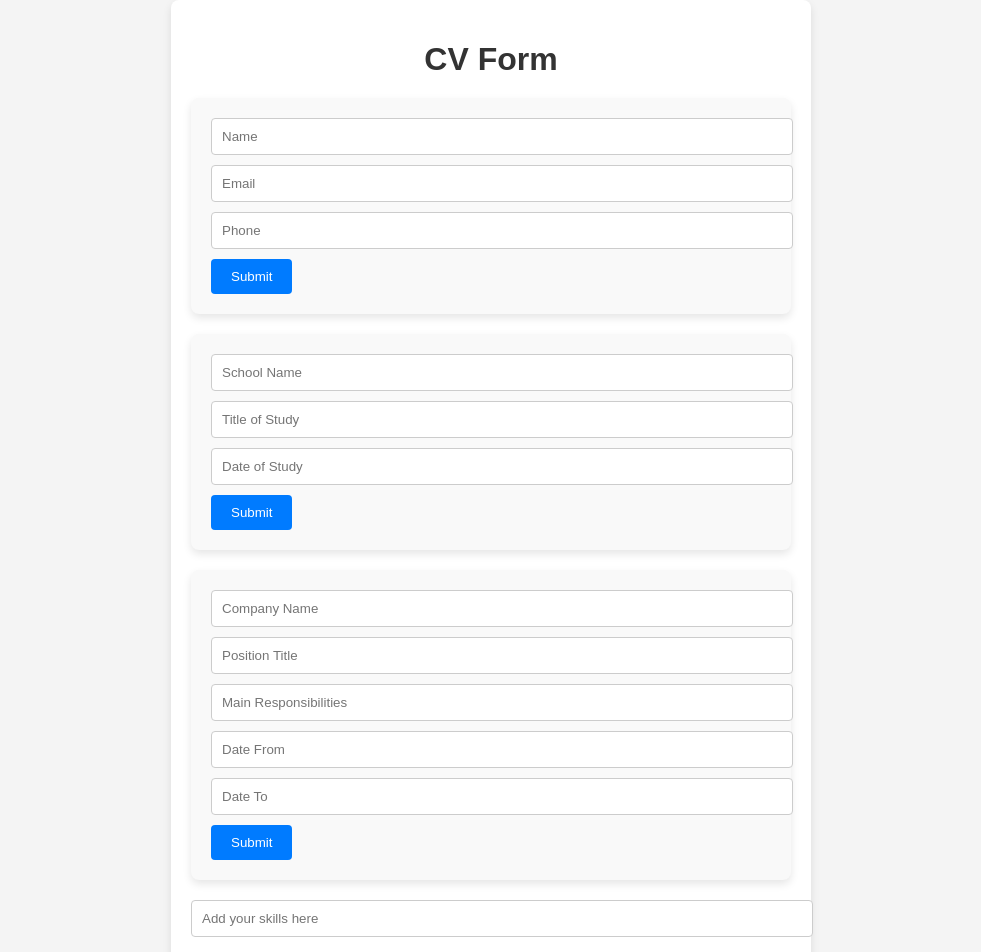
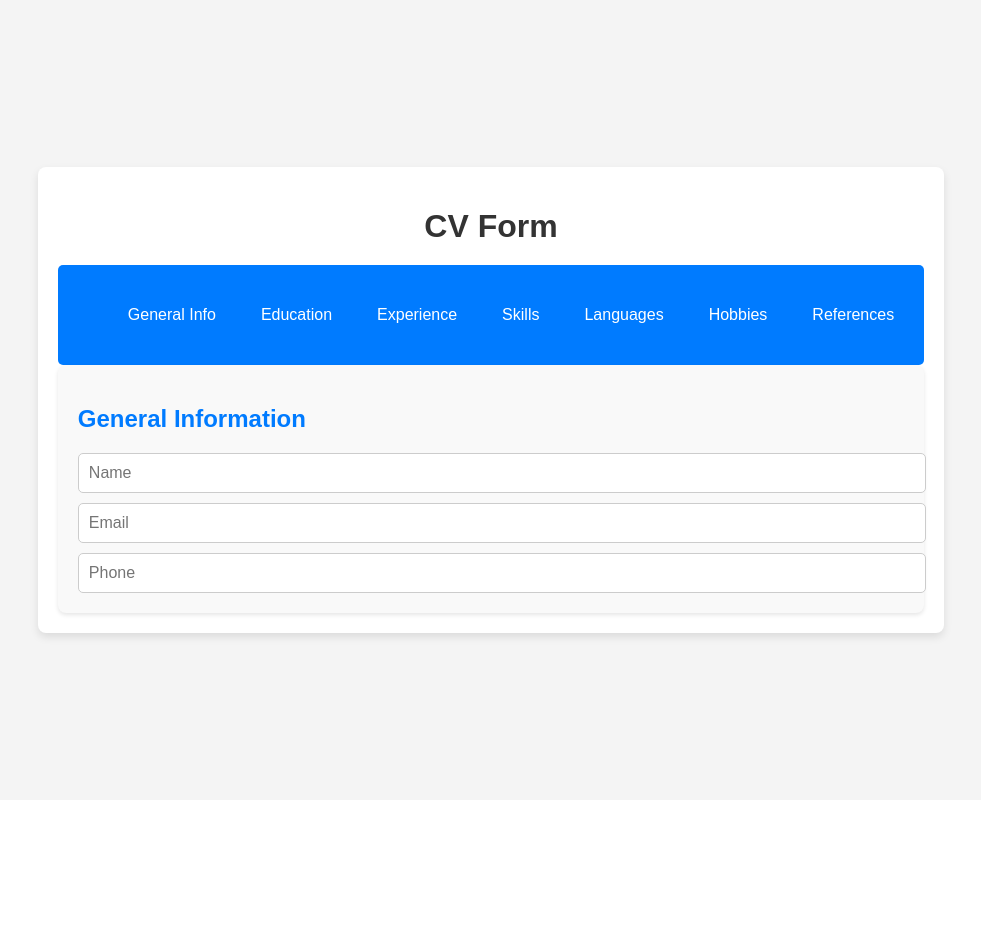
Before and after one commit to Bakar12/CV-Application, a React (Create React App) app: page / in a window 1280 px wide. Shown: the top 952 px of the page, without its empty margins (149-1130 px from the left). After the commit the page ends 800 px from the top, so only its background shows below. Built offline with nearby package versions, Linux system fonts and the light colour scheme.

Commit message:
Adding Minor improvements and Navbar

```diff
--- a/src/components/CVForm.js
+++ b/src/components/CVForm.js
@@ -1,6 +1,5 @@
-import { Document, Packer, Paragraph, TextRun } from 'docx';
-import { saveAs } from 'file-saver';
-import { useState } from 'react';
+import React, { useState } from 'react';
+import Navbar from './Navbar';
 import GeneralInfo from './GeneralInfo';
 import EducationalExperience from './EducationalExperience';
 import PracticalExperience from './PracticalExperience';
@@ -11,103 +10,36 @@ import References from './References';
 import '../styles/CVForm.css';
 
 const CVForm = () => {
-    const [generalInfo, setGeneralInfo] = useState({
-        name: '',
-        email: '',
-        phone: ''
-    });
+    const [currentSection, setCurrentSection] = useState('general');
 
-    const [education, setEducation] = useState([]);
-    const [experience, setExperience] = useState([]);
-    const [skills, setSkills] = useState('');
-    const [languages, setLanguages] = useState('');
-    const [hobbies, setHobbies] = useState('');
-    const [references, setReferences] = useState('');
-
-    // Generate and Download Word Document
-    const downloadWordDocument = async () => {
-        const doc = new Document({
-            sections: [
-                {
-                    children: [
-                        new Paragraph({
-                            children: [
-                                new TextRun({
-                                    text: "Curriculum Vitae",
-                                    bold: true,
-                                    size: 28,
-                                    break: 2
-                                })
-                            ]
-                        }),
-                        new Paragraph(`Name: ${generalInfo.name}`),
-                        new Paragraph(`Email: ${generalInfo.email}`),
-                        new Paragraph(`Phone: ${generalInfo.phone}`),
-
-                        new Paragraph({
-                            text: 'Educational Experience',
-                            heading: 'Heading1',
-                            break: 1
-                        }),
-                        ...education.map(edu => new Paragraph(`${edu.school}, ${edu.title}, ${edu.date}`)),
-
-                        new Paragraph({
-                            text: 'Practical Experience',
-                            heading: 'Heading1',
-                            break: 1
-                        }),
-                        ...experience.map(exp => new Paragraph(`${exp.company}, ${exp.position}, ${exp.dateFrom} - ${exp.dateTo}`)),
-
-                        new Paragraph({
-                            text: 'Skills',
-                            heading: 'Heading1',
-                            break: 1
-                        }),
-                        new Paragraph(skills),
-
-                        new Paragraph({
-                            text: 'Languages',
-                            heading: 'Heading1',
-                            break: 1
-                        }),
-                        new Paragraph(languages),
-
-                        new Paragraph({
-                            text: 'Hobbies',
-                            heading: 'Heading1',
-                            break: 1
-                        }),
-                        new Paragraph(hobbies),
-
-                        new Paragraph({
-                            text: 'References',
-                            heading: 'Heading1',
-                            break: 1
-                        }),
-                        new Paragraph(references)
-                    ]
-                }
-            ]
-        });
-
-        const buffer = await Packer.toBlob(doc);
-        saveAs(buffer, 'CV.docx');
+    const renderSection = () => {
+        switch (currentSection) {
+            case 'general':
+                return <GeneralInfo />;
+            case 'education':
+                return <EducationalExperience />;
+            case 'experience':
+                return <PracticalExperience />;
+            case 'skills':
+                return <Skills />;
+            case 'languages':
+                return <Languages />;
+            case 'hobbies':
+                return <Hobbies />;
+            case 'references':
+                return <References />;
+            default:
+                return <GeneralInfo />;
+        }
     };
 
     return (
         <div className="cv-form">
             <h1>CV Form</h1>
-            <GeneralInfo onChange={setGeneralInfo} />
-            <EducationalExperience onChange={setEducation} />
-            <PracticalExperience onChange={setExperience} />
-
-            {/* Optional Sections */}
-            <Skills onChange={setSkills} />
-            <Languages onChange={setLanguages} />
-            <Hobbies onChange={setHobbies} />
-            <References onChange={setReferences} />
-
-            <button onClick={downloadWordDocument}>Download as Word</button>
+            <Navbar onSectionChange={setCurrentSection} />
+            <div className="form-section">
+                {renderSection()}
+            </div>
         </div>
     );
 };
--- a/src/components/GeneralInfo.js
+++ b/src/components/GeneralInfo.js
@@ -2,7 +2,6 @@ import React, { useState } from 'react';
 import '../styles/GeneralInfo.css';
 
 const GeneralInfo = () => {
-    const [isEditing, setIsEditing] = useState(true);
     const [info, setInfo] = useState({ name: '', email: '', phone: '' });
 
     const handleChange = (e) => {
@@ -10,33 +9,30 @@ const GeneralInfo = () => {
         setInfo({ ...info, [name]: value });
     };
 
-    const handleSubmit = () => {
-        if (!info.name || !info.email || !info.phone) {
-            alert('All fields must be filled out');
-            return;
-        }
-        setIsEditing(false);
-    };
-
-    const handleEdit = () => setIsEditing(true);
-
     return (
         <div className="general-info">
-            {isEditing ? (
-                <div>
-                    <input name="name" value={info.name} onChange={handleChange} placeholder="Name" />
-                    <input name="email" value={info.email} onChange={handleChange} placeholder="Email" />
-                    <input name="phone" value={info.phone} onChange={handleChange} placeholder="Phone" />
-                    <button onClick={handleSubmit}>Submit</button>
-                </div>
-            ) : (
-                <div>
-                    <p>Name: {info.name}</p>
-                    <p>Email: {info.email}</p>
-                    <p>Phone: {info.phone}</p>
-                    <button onClick={handleEdit}>Edit</button>
-                </div>
-            )}
+            <h2>General Information</h2>
+            <input
+                type="text"
+                name="name"
+                value={info.name}
+                onChange={handleChange}
+                placeholder="Name"
+            />
+            <input
+                type="email"
+                name="email"
+                value={info.email}
+                onChange={handleChange}
+                placeholder="Email"
+            />
+            <input
+                type="text"
+                name="phone"
+                value={info.phone}
+                onChange={handleChange}
+                placeholder="Phone"
+            />
         </div>
     );
 };
--- /dev/null
+++ b/src/components/Navbar.js
@@ -0,0 +1,20 @@
+import React from 'react';
+import '../styles/Navbar.css';
+
+const Navbar = ({ onSectionChange }) => {
+    return (
+        <nav className="navbar">
+            <ul>
+                <li onClick={() => onSectionChange('general')}>General Info</li>
+                <li onClick={() => onSectionChange('education')}>Education</li>
+                <li onClick={() => onSectionChange('experience')}>Experience</li>
+                <li onClick={() => onSectionChange('skills')}>Skills</li>
+                <li onClick={() => onSectionChange('languages')}>Languages</li>
+                <li onClick={() => onSectionChange('hobbies')}>Hobbies</li>
+                <li onClick={() => onSectionChange('references')}>References</li>
+            </ul>
+        </nav>
+    );
+};
+
+export default Navbar;
--- a/src/components/Skills.js
+++ b/src/components/Skills.js
@@ -10,11 +10,11 @@ const Skills = () => {
 
     return (
         <div className="skills">
-            <input
-                type="text"
+            <h2>Skills</h2>
+            <textarea
                 value={skills}
                 onChange={handleChange}
-                placeholder="Add your skills here"
+                placeholder="List your skills here"
             />
         </div>
     );
--- a/src/styles/CVForm.css
+++ b/src/styles/CVForm.css
@@ -1,5 +1,5 @@
 .cv-form {
-    max-width: 600px;
+    max-width: 900px;
     margin: 0 auto;
     padding: 20px;
     background-color: #ffffff;
@@ -12,3 +12,10 @@ h1 {
     margin-bottom: 20px;
     color: #333;
 }
+
+.form-section {
+    padding: 20px;
+    background-color: #f9f9f9;
+    border-radius: 8px;
+    box-shadow: 0 2px 4px rgba(0, 0, 0, 0.1);
+}
--- a/src/styles/GeneralInfo.css
+++ b/src/styles/GeneralInfo.css
@@ -1,28 +1,18 @@
 .general-info {
-    background-color: #f9f9f9;
-    padding: 20px;
-    border-radius: 8px;
-    box-shadow: 0 4px 8px rgba(0, 0, 0, 0.1);
-    margin-bottom: 20px;
+    display: flex;
+    flex-direction: column;
+    gap: 10px;
 }
 
 .general-info input {
+    padding: 10px;
+    font-size: 16px;
+    border: 1px solid #ccc;
+    border-radius: 5px;
     width: 100%;
-    padding: 10px;
-    margin-bottom: 10px;
-    border-radius: 4px;
-    border: 1px solid #ccc;
 }
 
-button {
-    background-color: #007bff;
-    color: white;
-    padding: 10px 20px;
-    border: none;
-    border-radius: 4px;
-    cursor: pointer;
+h2 {
+    margin-bottom: 10px;
+    color: #007bff;
 }
-
-button:hover {
-    background-color: #0056b3;
-}
--- /dev/null
+++ b/src/styles/Navbar.css
@@ -0,0 +1,26 @@
+.navbar {
+    background-color: #007bff;
+    padding: 15px;
+    display: flex;
+    justify-content: center;
+    border-radius: 5px;
+}
+
+.navbar ul {
+    list-style-type: none;
+    display: flex;
+    gap: 15px;
+}
+
+.navbar li {
+    cursor: pointer;
+    color: white;
+    padding: 10px 15px;
+    font-size: 16px;
+    border-radius: 5px;
+    transition: background-color 0.3s ease;
+}
+
+.navbar li:hover {
+    background-color: #0056b3;
+}
--- a/src/styles/Skills.css
+++ b/src/styles/Skills.css
@@ -1,11 +1,19 @@
 .skills {
-    margin: 20px 0;
+    display: flex;
+    flex-direction: column;
+    gap: 10px;
 }
 
-.skills input {
+.skills textarea {
+    padding: 10px;
+    font-size: 16px;
+    border: 1px solid #ccc;
+    border-radius: 5px;
     width: 100%;
-    padding: 10px;
+    height: 100px;
+}
+
+h2 {
     margin-bottom: 10px;
-    border-radius: 4px;
-    border: 1px solid #ccc;
+    color: #007bff;
 }
```
